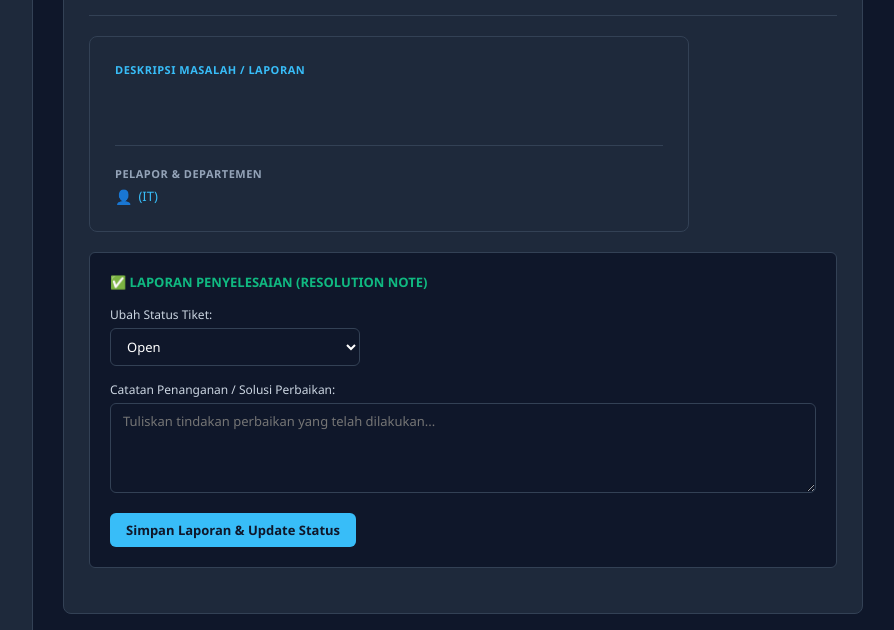
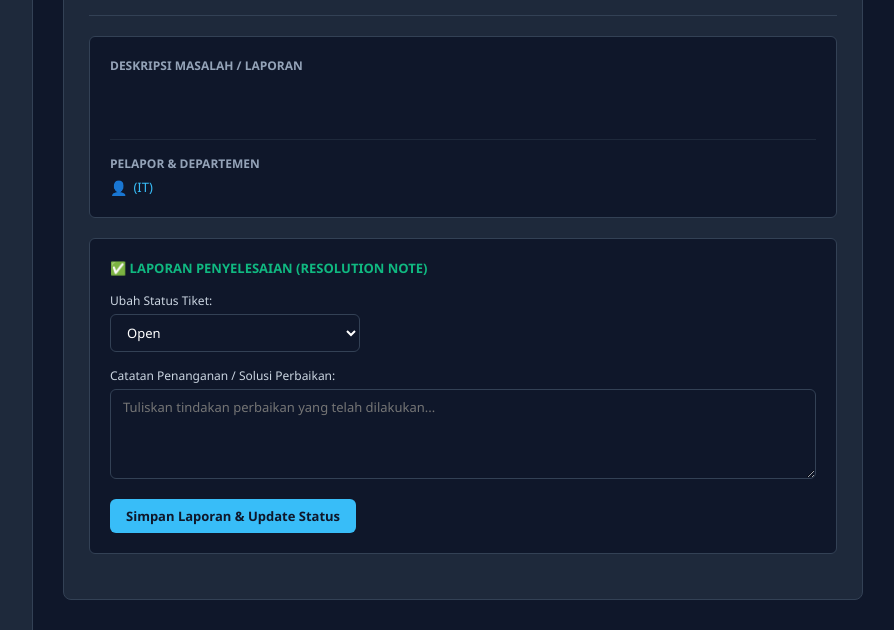
Before and after one commit to maydhikasetiawan/my-web-app, a Flask app: template templates/tickets/detail.html in a window 1280 px wide. Shown: the part 220-850 px from the top of the page, without its empty margins (217-1111 px from the left). Run offline with Flask 3, Linux system fonts and the light colour scheme; the template is opened without the code that fills it, so the values that code supplies are empty.

Commit message:
style: match upper ticket detail card layout and background with resolution card

```diff
--- a/templates/tickets/detail.html
+++ b/templates/tickets/detail.html
@@ -20,23 +20,19 @@
         </div>
     </div>
 
-    <!-- Deskripsi Masalah Awal -->
-    <div class="form-card" style="margin-bottom: 20px;">
+    <!-- Deskripsi Masalah & Pelapor (Disamakan Style-nya dengan Card Bawah) -->
+    <div style="background: #0f172a; padding: 20px; border-radius: 6px; border: 1px solid #334155; margin-bottom: 20px;">
         <!-- Bagian Deskripsi Masalah -->
-        <div style="margin-bottom: 20px; padding-bottom: 15px; border-bottom: 1px solid #334155;">
-            <label style="color: #38bdf8; font-size: 11px; font-weight: bold; letter-spacing: 0.5px; display: block; margin-bottom: 8px;">
-                DESKRIPSI MASALAH / LAPORAN
-            </label>
-            <div style="color: #f8fafc; font-size: 14px; line-height: 1.6; white-space: pre-line;">
+        <div style="margin-bottom: 15px; padding-bottom: 15px; border-bottom: 1px solid #1e293b;">
+            <h4 style="color: #94a3b8; font-size: 12px; margin-bottom: 8px;">DESKRIPSI MASALAH / LAPORAN</h4>
+            <div style="font-size: 13px; color: #f8fafc; line-height: 1.6; white-space: pre-line;">
                 {{ ticket.description }}
             </div>
         </div>
 
         <!-- Bagian Pelapor & Departemen -->
         <div>
-            <label style="color: #94a3b8; font-size: 11px; font-weight: bold; letter-spacing: 0.5px; display: block; margin-bottom: 6px;">
-                PELAPOR & DEPARTEMEN
-            </label>
+            <h4 style="color: #94a3b8; font-size: 12px; margin-bottom: 6px;">PELAPOR & DEPARTEMEN</h4>
             <div style="font-size: 14px; font-weight: bold; color: #f8fafc; display: flex; align-items: center; gap: 6px;">
                 👤 {{ ticket.created_by }}
                 <span style="color: #38bdf8; font-size: 13px; font-weight: normal;">
```
